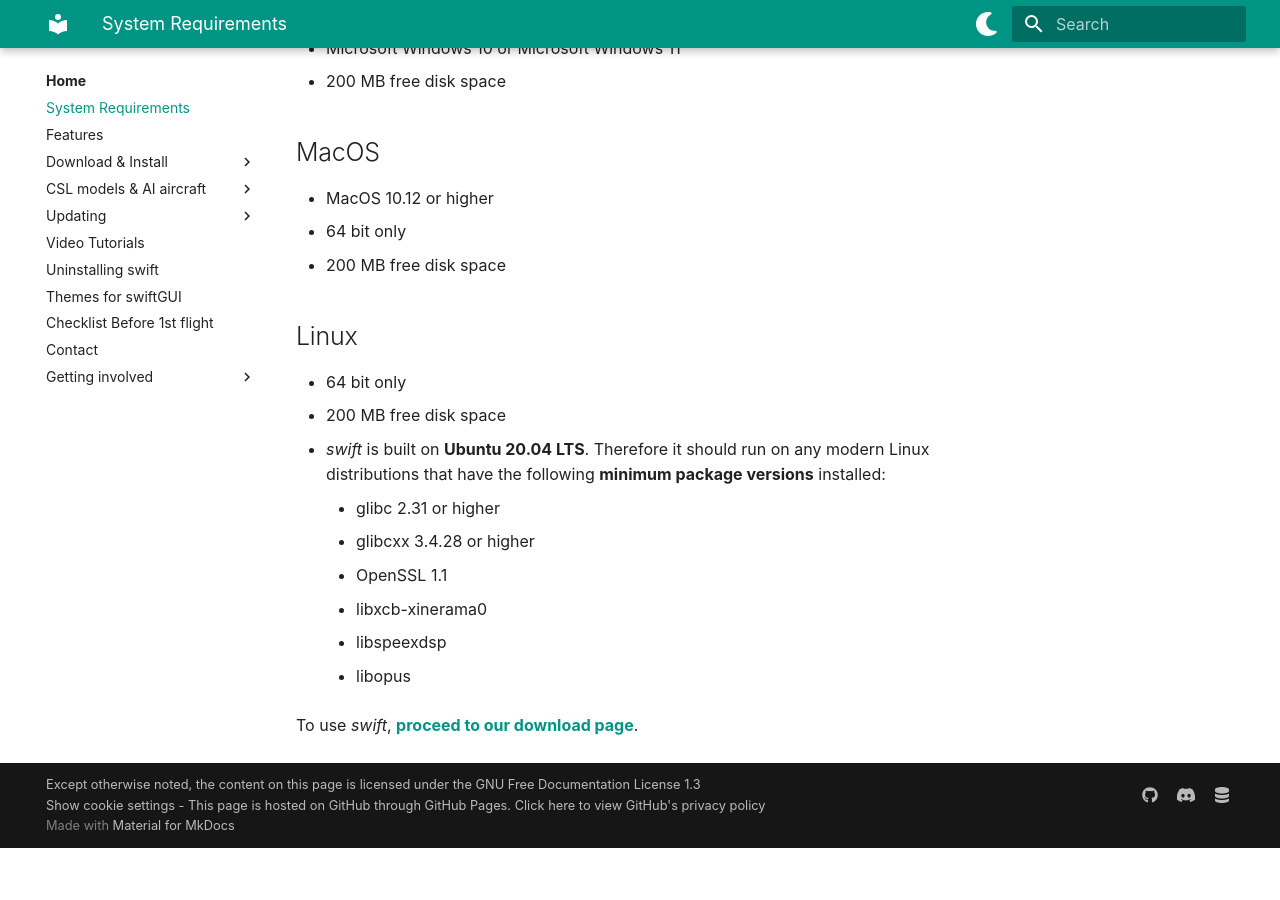
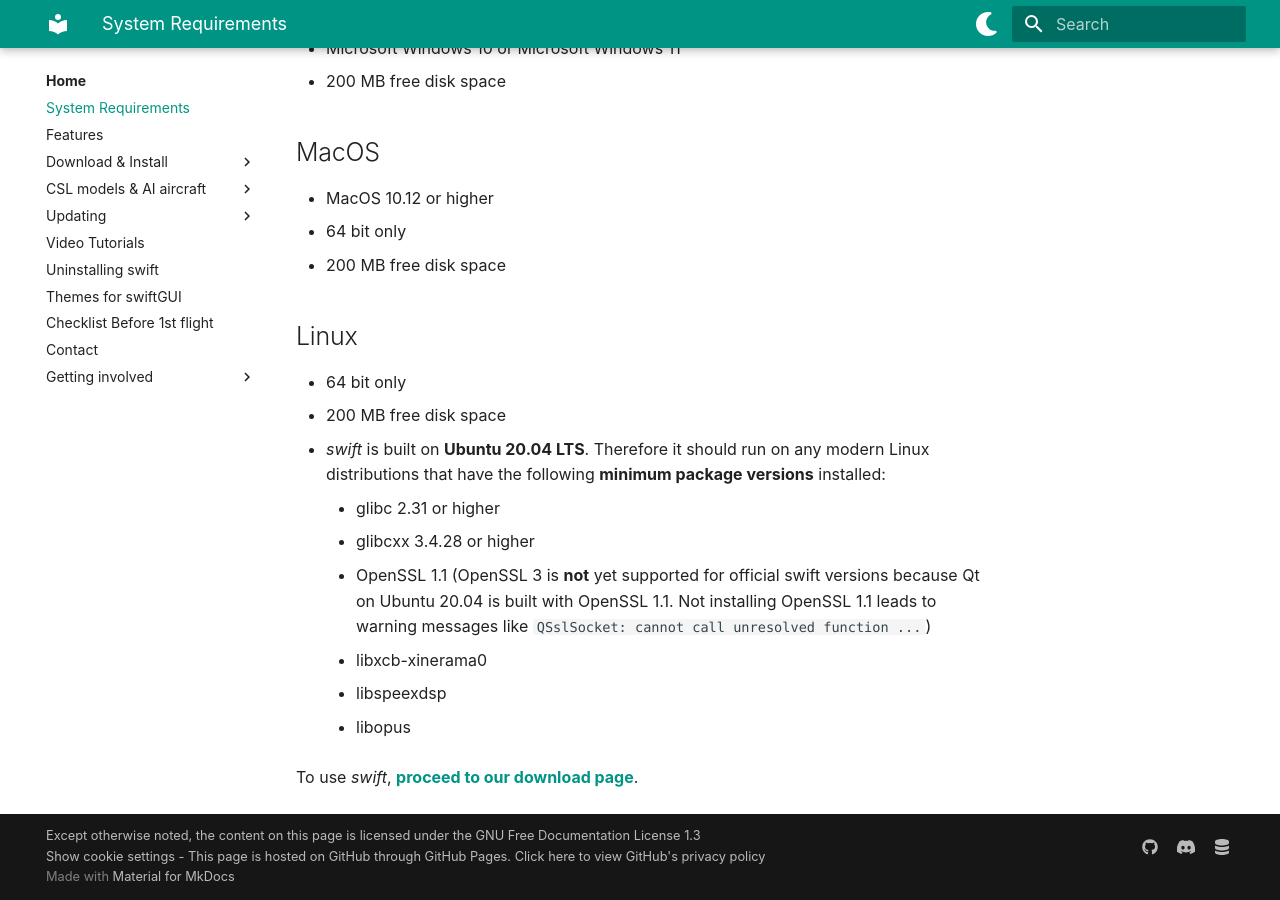
Before and after one commit to swift-project/docs, an MkDocs documentation site: the page built from docs/home/system_requirements.md, in a window 1280 px wide and 900 px high, scrolled down 667 px. Built offline with MkDocs 1.6.1 and Material for MkDocs 9.7.7, drawn with Linux system fonts in a browser that asks for light colours; before the commit the page ends 1515 px from its top, so only the background shows below that.

Commit message:
Add note about OpenSSL 3

```diff
--- a/docs/home/system_requirements.md
+++ b/docs/home/system_requirements.md
@@ -36,6 +36,8 @@ Our *swift* applications have been designed to work on all relevant operating sy
     * glibc 2.31 or higher
     * glibcxx 3.4.28 or higher
     * OpenSSL 1.1
+    (OpenSSL 3 is **not** yet supported for official swift versions because Qt on Ubuntu 20.04 is built with OpenSSL 1.1.
+    Not installing OpenSSL 1.1 leads to warning messages like ``QSslSocket: cannot call unresolved function ...``)
     * libxcb-xinerama0
     * libspeexdsp
     * libopus
```
